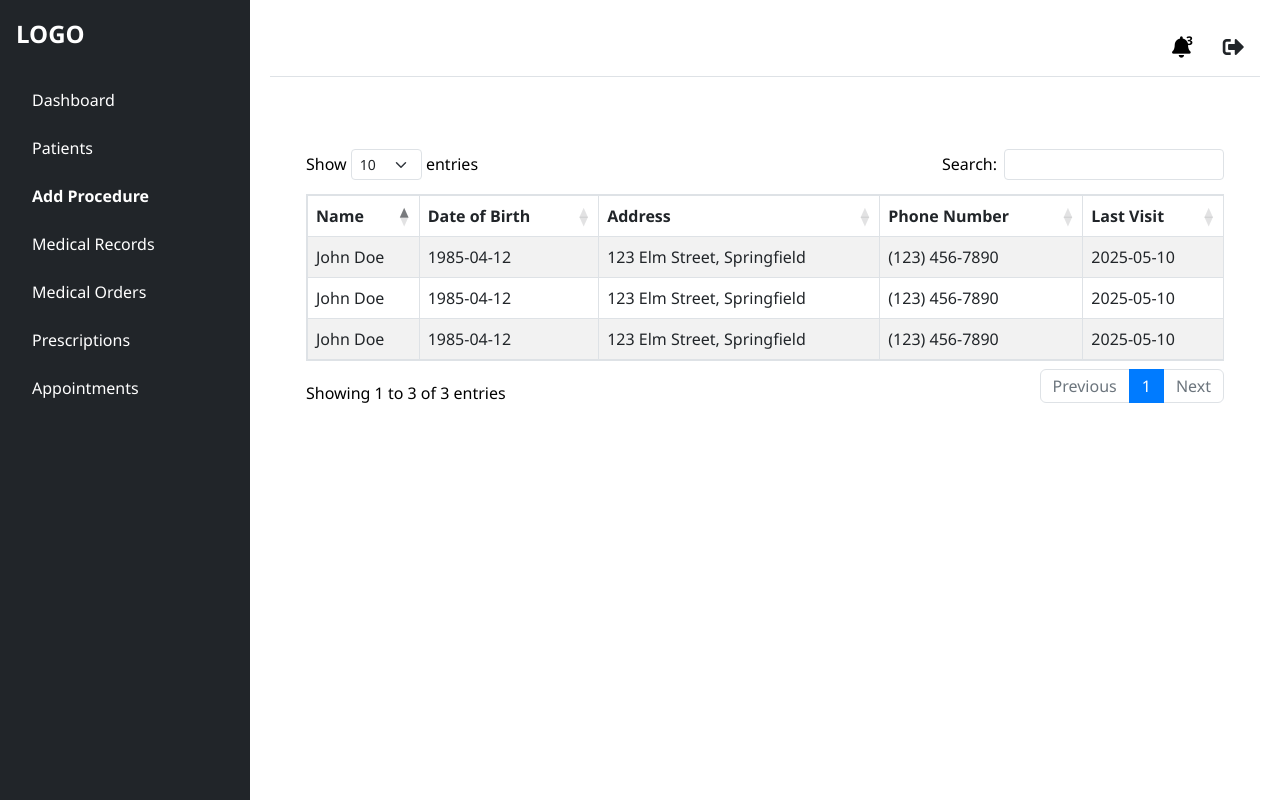
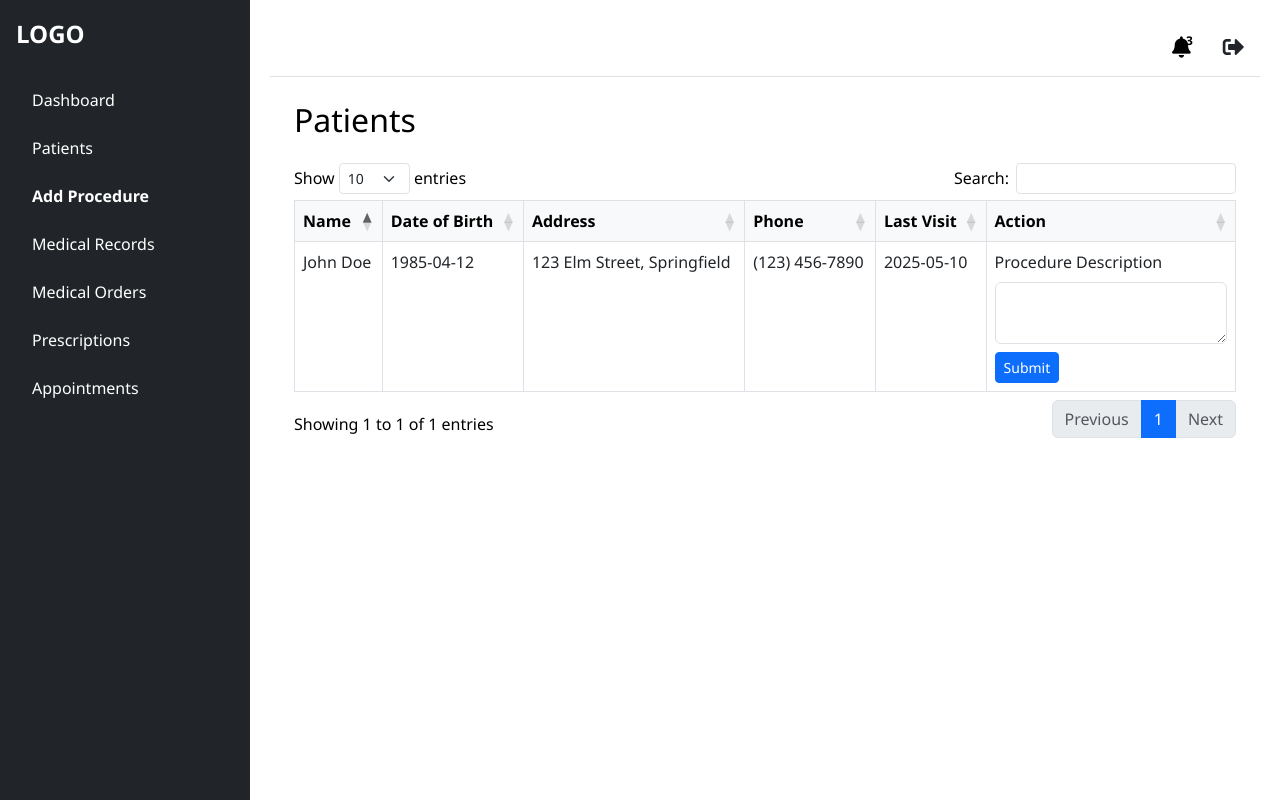
Before and after one commit to zerina-code/hackathon, a PHP site: page /pages/doctor/patients_list.php in a window 1280 px wide. Run offline with PHP 8.4, Linux system fonts and the light colour scheme; some libraries are stand-ins or nearby versions.

Commit message:
pages doctor new

```diff
--- a/pages/doctor/patients_list.php
+++ b/pages/doctor/patients_list.php
@@ -1,52 +1,22 @@
-<?php
-include_once '../../components/table-component.php';
-
-$patients = [
-    [
-        'name' => 'John Doe',
-        'dob' => '1985-04-12',
-        'address' => '123 Elm Street, Springfield',
-        'phone' => '(123) 456-7890',
-        'lastVisit' => '2025-05-10',
-    ],
-    [
-        'name' => 'John Doe',
-        'dob' => '1985-04-12',
-        'address' => '123 Elm Street, Springfield',
-        'phone' => '(123) 456-7890',
-        'lastVisit' => '2025-05-10',
-    ],
-    [
-        'name' => 'John Doe',
-        'dob' => '1985-04-12',
-        'address' => '123 Elm Street, Springfield',
-        'phone' => '(123) 456-7890',
-        'lastVisit' => '2025-05-10',
-    ],]
-;
-?>
 <!DOCTYPE html>
 <html lang="en">
 <head>
-    <meta charset="UTF-8" />
-    <meta name="viewport" content="width=device-width, initial-scale=1" />
-    <title>Doctor Dashboard</title>
+    <meta charset="UTF-8">
+    <meta name="viewport" content="width=device-width, initial-scale=1">
+    <title>Add Diagnostic Procedure</title>
 
-    <!-- Bootstrap CSS -->
-    <link rel="stylesheet" href="https://stackpath.bootstrapcdn.com/bootstrap/4.5.2/css/bootstrap.min.css" />
-    <!-- Bootstrap CSS -->
-    <link href="https://cdn.jsdelivr.net/npm/bootstrap@5.3.0/dist/css/bootstrap.min.css" rel="stylesheet" />
+    <!-- Bootstrap & Font Awesome -->
+    <link href="https://cdn.jsdelivr.net/npm/bootstrap@5.3.0/dist/css/bootstrap.min.css" rel="stylesheet">
+    <link href="https://cdnjs.cloudflare.com/ajax/libs/font-awesome/5.15.4/css/all.min.css" rel="stylesheet">
 
     <!-- DataTables CSS -->
-    <link href="https://cdn.datatables.net/1.13.4/css/dataTables.bootstrap5.min.css" rel="stylesheet" />
+    <link href="https://cdn.datatables.net/1.13.4/css/dataTables.bootstrap5.min.css" rel="stylesheet">
 
-    <link rel="stylesheet" href="https://cdnjs.cloudflare.com/ajax/libs/font-awesome/5.15.4/css/all.min.css" />
+    <!-- Custom Admin Styles -->
     <link rel="stylesheet" href="../../css/admin/header.css" />
     <link rel="stylesheet" href="../../css/admin/sidebar.css" />
-    <link rel="stylesheet" href="../../css/admin/table.css" />
     <link rel="stylesheet" href="../../css/admin/layout.css" />
 </head>
-
 <body>
 <div class="main-wrapper d-flex">
     <!-- Sidebar -->
@@ -55,33 +25,18 @@ $patients = [
             <a href="#" class="navbar-brand text-white">LOGO</a>
         </div>
         <ul class="nav flex-column">
-            <li class="nav-item">
-                <a class="nav-link" href="doctor_dashboard.php">Dashboard</a>
-            </li>
-            <li class="nav-item">
-                <a class="nav-link" href="patients_list.php">Patients</a>
-            </li>
-            <li class="nav-item">
-                <a class="nav-link active" href="add_diagnostic_procedure.php">Add Procedure</a>
-            </li>
-            <li class="nav-item">
-                <a class="nav-link" href="view_medical_records.php">Medical Records</a>
-            </li>
-            <li class="nav-item">
-                <a class="nav-link" href="view_medical_orders.php">Medical Orders</a>
-            </li>
-            <li class="nav-item">
-                <a class="nav-link" href="all_perscriptions.php">Prescriptions</a>
-            </li>
-            <li class="nav-item">
-                <a class="nav-link" href="appointment_approve.php">Appointments</a>
-            </li>
+            <li class="nav-item"><a class="nav-link" href="doctor_dashboard.php">Dashboard</a></li>
+            <li class="nav-item"><a class="nav-link" href="patients_list.php">Patients</a></li>
+            <li class="nav-item"><a class="nav-link active" href="add_diagnostic_procedure.php">Add Procedure</a></li>
+            <li class="nav-item"><a class="nav-link" href="view_medical_records.php">Medical Records</a></li>
+            <li class="nav-item"><a class="nav-link" href="view_medical_orders.php">Medical Orders</a></li>
+            <li class="nav-item"><a class="nav-link" href="all_perscriptions.php">Prescriptions</a></li>
+            <li class="nav-item"><a class="nav-link" href="appointment_approve.php">Appointments</a></li>
         </ul>
     </nav>
 
     <!-- Page Content -->
     <div class="content-area flex-grow-1">
-
         <!-- Header -->
         <header class="d-flex justify-content-end align-items-center p-3 bg-white border-bottom">
             <div class="d-flex align-items-center gap-3">
@@ -97,25 +52,56 @@ $patients = [
 
         <!-- Main Content -->
         <main class="p-4">
-            <div class="container mt-5">
-                <?php renderTable('patients', $patients); ?>
-            </div>
+            <h2 class="mb-4">Patients</h2>
+
+            <!-- Patient Table -->
+            <table id="patientTable" class="table table-bordered table-hover">
+                <thead class="table-light">
+                <tr>
+                    <th>Name</th>
+                    <th>Date of Birth</th>
+                    <th>Address</th>
+                    <th>Phone</th>
+                    <th>Last Visit</th>
+                    <th>Action</th>
+                </tr>
+                </thead>
+                <tbody>
+                <tr>
+                    <td>John Doe</td>
+                    <td>1985-04-12</td>
+                    <td>123 Elm Street, Springfield</td>
+                    <td>(123) 456-7890</td>
+                    <td>2025-05-10</td>
+                    <td>
+                        <form action="/doctor/add_diagnostic_procedure.php" method="POST">
+                            <input type="hidden" name="patient_id" value="1">
+                            <div class="mb-2">
+                                <label for="procedure1" class="form-label">Procedure Description</label>
+                                <textarea name="procedure" id="procedure1" class="form-control" rows="2" required></textarea>
+                            </div>
+                            <button type="submit" class="btn btn-sm btn-primary">Submit</button>
+                        </form>
+                    </td>
+                </tr>
+                </tbody>
+            </table>
         </main>
     </div>
 </div>
 
+<!-- Scripts -->
 <script src="https://code.jquery.com/jquery-3.6.0.min.js"></script>
 <script src="https://cdn.datatables.net/1.13.4/js/jquery.dataTables.min.js"></script>
 <script src="https://cdn.datatables.net/1.13.4/js/dataTables.bootstrap5.min.js"></script>
-
+<script src="https://cdn.jsdelivr.net/npm/bootstrap@5.3.0/dist/js/bootstrap.bundle.min.js"></script>
 <script>
     $(document).ready(function () {
-        $('#adminTable').DataTable({
+        $('#patientTable').DataTable({
             ordering: true,
             searching: true
         });
     });
 </script>
-
 </body>
 </html>
```
Also changed, not shown: pages/doctor/add_diagnostic_procedure.php (+56 -18 lines), pages/doctor/view_medical_records.php (+48 -16 lines).
